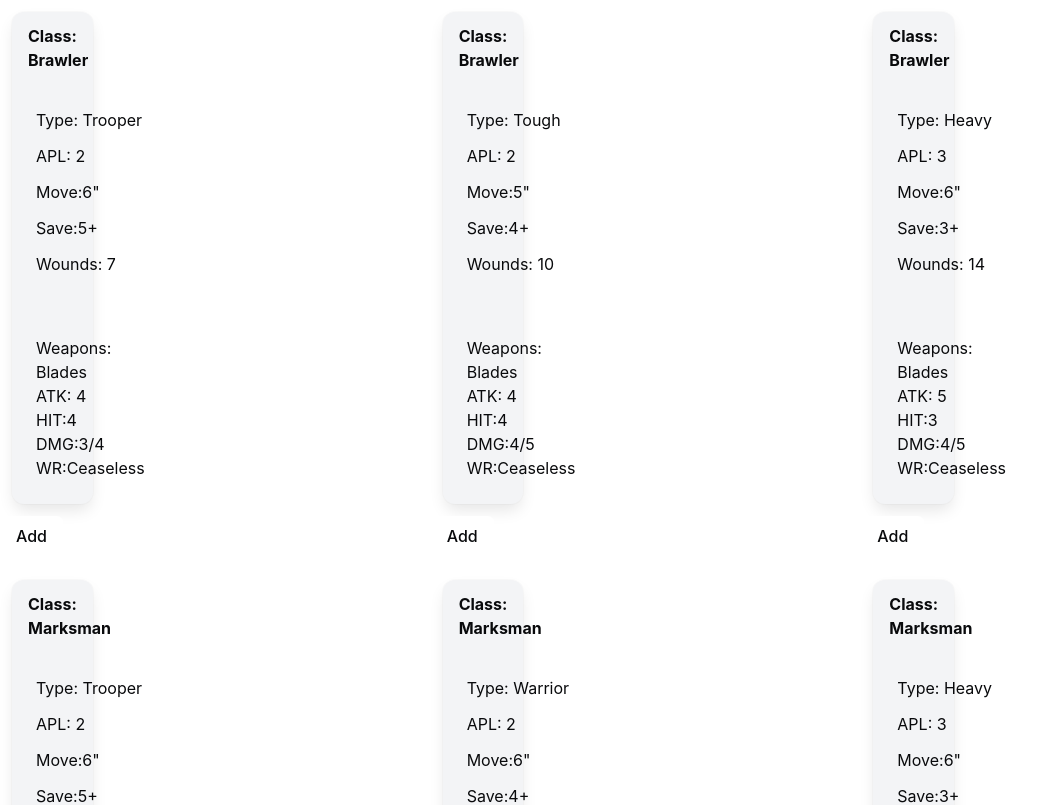
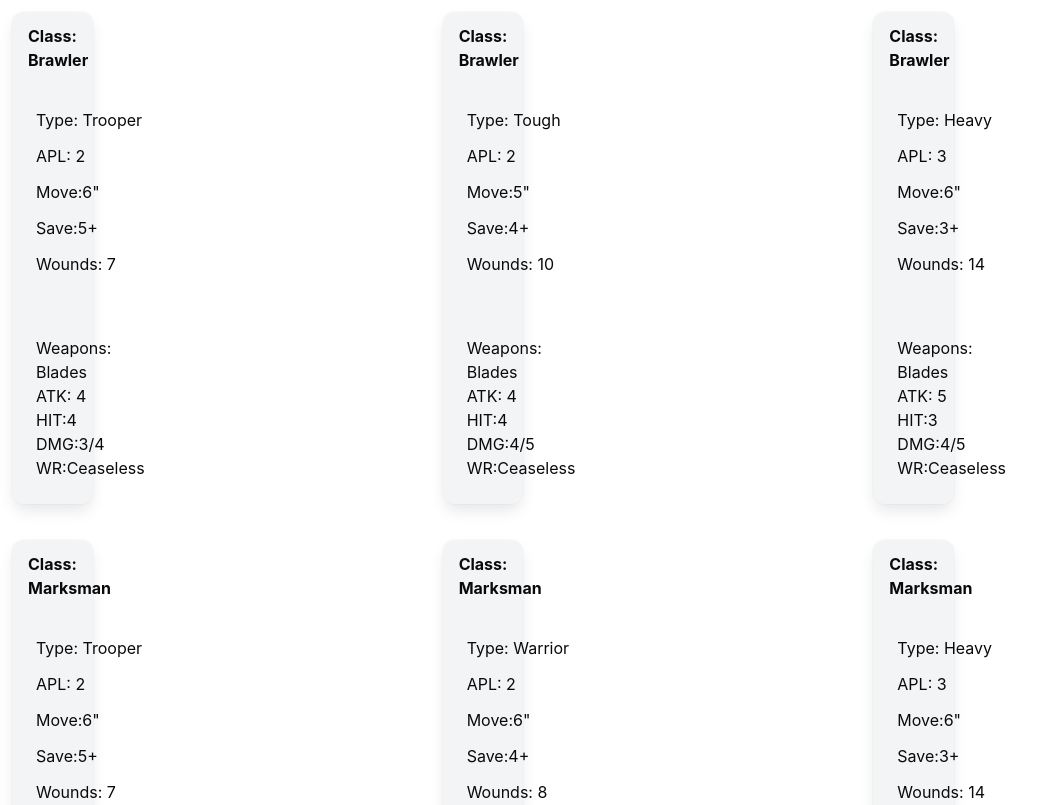
Before and after one commit to jonr68/ktcoc, a React (Create React App) app: page / in a window 1280 px wide. Shown: the top 805 px of the page, without its empty margins (0-1058 px from the left). Built offline with nearby package versions, Linux system fonts and the light colour scheme.

Commit message:
can't get to update list

```diff
--- a/src/Pages/Dashboard.tsx
+++ b/src/Pages/Dashboard.tsx
@@ -10,6 +10,7 @@ import {
   MarksmanWarrior,
   MarksmanHeavy,
 } from "../data/NPOs";
+import { log } from "console";
 
 const Dashboard = () => {
   const NPOList = [
@@ -21,23 +22,24 @@ const Dashboard = () => {
     MarksmanHeavy,
   ];
 
-  const [NPOCrew, setNPOCrew] = useState([])
+  const [NPOCrew, setNPOCrew] = useState<NPO[]>([]);
 
-  const addNPOs = () => {
-    setNPOCrew([...NPOCrew, npo]);
+  const addToNPOCrew = (newNPO: NPO) => {
+    setNPOCrew([...NPOCrew, newNPO]);
+    console.log(NPOCrew);
   };
 
   return (
     <>
-    <div>{NPOCrew}</div>
       <div className="fixed-grid has-3-cols">
         <div className="grid">
           {NPOList?.map((npo, index) => {
             return (
-              <div key={index} className="cell">
-                <NPOCard npo={npo} />
-                <button className="button is-white" onClick={addNPOs}>Add</button>
-              </div>
+              <>
+                <div key={index} className="cell">
+                  <NPOCard npo={npo} />
+                </div>
+              </>
             );
           })}
         </div>
```
